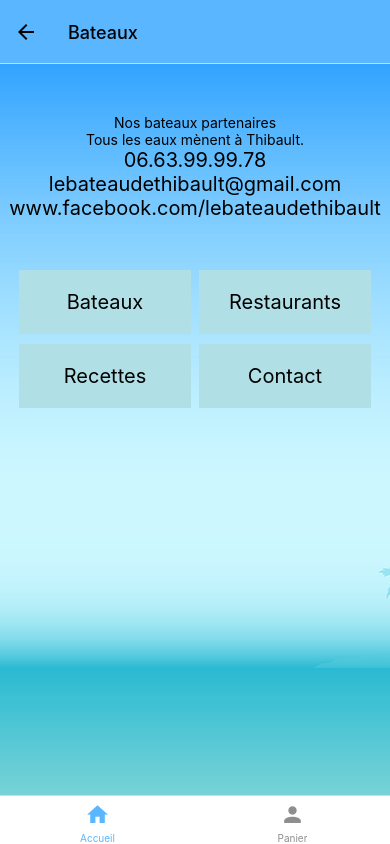
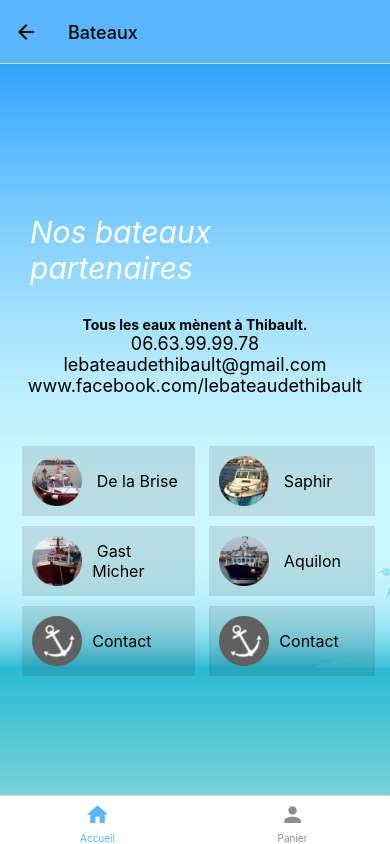
Before and after one commit to isabelleshao/LeBateauDeThibault, a React Native app: screen /Bateaux in a window 390 px wide. Built offline with nearby package versions, Linux system fonts and the light colour scheme.

Commit message:
BateauScreen done + Refactor Coordonnées  + start BateauComponent

```diff
--- a/src/component/BateauComponent.js
+++ b/src/component/BateauComponent.js
@@ -1,13 +1,29 @@
 import React from "react";
-import { View, Text, StyleSheet } from "react-native";
-
-const BateauComponent = (props) => {
+import {
+  Text,
+  StyleSheet,
+  Image,
+  SafeAreaView,
+  ImageBackground,
+  ScrollView,
+} from "react-native";
+import globalStyles from "../component/GlobalStyle";
+const BateauComponent = ({ route, navigation }) => {
+  const name = route.params.name;
+  const image = route.params.image;
   return (
-    <View style={styles.view}>
-      <Text style={styles.text}>
-        {props.icon} {props.title}
-      </Text>
-    </View>
+    <SafeAreaView style={globalStyles.container}>
+      <ImageBackground
+        source={require("../assets/img/background.png")}
+        resizeMode="cover"
+        style={{ flex: 1, justifyContent: "center" }}
+      >
+        <ScrollView>
+          <Text style={styles.text}>{name}</Text>
+          <Image source={image} />
+        </ScrollView>
+      </ImageBackground>
+    </SafeAreaView>
   );
 };
 
--- /dev/null
+++ b/src/component/CoordonneesComponent.js
@@ -0,0 +1,24 @@
+import React from "react";
+import { View, StyleSheet } from "react-native";
+
+import { OpenLinkComponent } from "../component/OpenLinkComponent";
+
+const CoordonneesComponent = () => {
+  return (
+    <View>
+      <OpenLinkComponent url={"tel:0663999978"}>
+        06.63.99.99.78
+      </OpenLinkComponent>
+      <OpenLinkComponent url={"mailto:lebateaudethibault@gmail.com"}>
+        lebateaudethibault@gmail.com
+      </OpenLinkComponent>
+      <OpenLinkComponent url={"https://www.facebook.com/lebateaudethibault"}>
+        www.facebook.com/lebateaudethibault
+      </OpenLinkComponent>
+    </View>
+  );
+};
+
+const styles = StyleSheet.create({});
+
+export default CoordonneesComponent;
--- a/src/screen/constants/GlobalStyle.js
+++ b/src/component/GlobalStyle.js
@@ -6,7 +6,16 @@ const globalStyles = StyleSheet.create({
   },
 
   background: { flex: 1, justifyContent: "center" },
+  titre: {
+    fontSize: 30,
+    color: "white",
+    fontStyle: "italic",
+    marginBottom: 30,
+  },
 
+  bold: {
+    fontWeight: "bold",
+  },
   descriptionArea: {
     marginHorizontal: 15,
     alignItems: "center",
@@ -18,7 +27,7 @@ const globalStyles = StyleSheet.create({
   },
   boutonGeneriqueStyle: {
     marginHorizontal: "1%",
-    backgroundColor: "powderblue",
+    backgroundColor: "rgba(0, 0, 0, 0.1)",
     paddingHorizontal: 10,
     paddingVertical: 20,
     width: "48%",
--- a/src/component/OpenLinkComponent.js
+++ b/src/component/OpenLinkComponent.js
@@ -20,7 +20,7 @@ const OpenLinkComponent = ({ url, children }) => {
 const styles = StyleSheet.create({
   contacts: {
     alignSelf: "center",
-    fontSize: 20,
+    fontSize: 18,
   },
 });
 
--- a/src/navigation/StackNavigation.js
+++ b/src/navigation/StackNavigation.js
@@ -8,6 +8,7 @@ import RestaurantScreen from "../screen/RestaurantScreen";
 import RecetteScreen from "../screen/RecetteScreen";
 import ProduitScreen from "../screen/ProduitScreen";
 import PanierScreen from "../screen/PanierScreen";
+import BateauComponent from "../component/BateauComponent";
 
 const Stack = createStackNavigator();
 
@@ -33,6 +34,8 @@ const MainStackNavigator = () => {
 
       <Stack.Screen name="Recettes" component={RecetteScreen} />
       <Stack.Screen name="Contact" component={ContactScreen} />
+
+      <Stack.Screen name="BateauSolo" component={BateauComponent} />
     </Stack.Navigator>
   );
 };
--- a/src/screen/BateauScreen.js
+++ b/src/screen/BateauScreen.js
@@ -4,13 +4,88 @@ import {
   StyleSheet,
   SafeAreaView,
   ImageBackground,
-  ScrollView,
   View,
   TouchableOpacity,
+  FlatList,
+  Image,
 } from "react-native";
-import { OpenLinkComponent } from "../component/OpenLinkComponent";
-import globalStyles from "./constants/GlobalStyle";
-const BateauScreen = () => {
+import CoordonneesComponent from "../component/CoordonneesComponent";
+import globalStyles from "../component/GlobalStyle";
+
+const BATEAUX = [
+  {
+    title: "De la Brise",
+    img: require("../assets/img/deLaBrise.png"),
+    icon: require("../assets/img/deLaBrise_icon.png"),
+    descriptioncom: "XXX YYY ZZZ ",
+    aboutus: "rere",
+  },
+  {
+    title: "Saphir",
+    img: require("../assets/img/saphir.png"),
+    icon: require("../assets/img/saphir_icon.png"),
+    descriptioncom: "XXX YYY ZZZ ",
+    aboutus: "",
+  },
+  {
+    title: "Gast Micher",
+    img: require("../assets/img/gastMicher.png"),
+    icon: require("../assets/img/gastMicher_icon.png"),
+    descriptioncom: "XXX YYY ZZZ ",
+    aboutus: "",
+  },
+  {
+    title: "Aquilon",
+    img: require("../assets/img/aquilon.png"),
+    icon: require("../assets/img/aquilon_icon.png"),
+    descriptioncom: "XXX YYY ZZZ ",
+    aboutus: "",
+  },
+];
+
+const BateauScreen = (props) => {
+  //Parce que ScrollView et FlatList ne sont pas compatible,
+  //https://stackoverflow.com/questions/66310158/flatlist-inside-scrollview-doesnt-work-in-react-native
+  const BeforeBateauScreen = () => {
+    return (
+      <View style={globalStyles.descriptionArea}>
+        <Text style={globalStyles.titre}>Nos bateaux partenaires</Text>
+        <Text style={globalStyles.bold}>
+          Tous les eaux m&#xE8;nent &#xE0; Thibault.
+        </Text>
+        <CoordonneesComponent />
+      </View>
+    );
+  };
+
+  const AfterBateauScreen = () => {
+    return (
+      <View style={globalStyles.boutonDuoStyle}>
+        <TouchableOpacity
+          style={styles.boutonAvecIcon}
+          onPress={() => props.navigation.navigate("Contact")}
+        >
+          <Image
+            style={styles.icon}
+            source={require("../assets/img/ancre.png")}
+          />
+          <Text style={styles.boutonTexte}>Contact</Text>
+        </TouchableOpacity>
+
+        <TouchableOpacity
+          style={styles.boutonAvecIcon}
+          onPress={() => props.navigation.navigate("Contact")}
+        >
+          <Image
+            style={styles.icon}
+            source={require("../assets/img/ancre.png")}
+          />
+          <Text style={styles.boutonTexte}>Contact</Text>
+        </TouchableOpacity>
+      </View>
+    );
+  };
+
   return (
     <SafeAreaView style={globalStyles.container}>
       <ImageBackground
@@ -18,58 +93,35 @@ const BateauScreen = () => {
         resizeMode="cover"
         style={globalStyles.background}
       >
-        <ScrollView>
-          <View style={globalStyles.descriptionArea}>
-            <Text>Nos bateaux partenaires</Text>
-            <Text>Tous les eaux m&#xE8;nent &#xE0; Thibault.</Text>
-            <View>
-              <OpenLinkComponent url={"tel:0663999978"}>
-                06.63.99.99.78
-              </OpenLinkComponent>
-              <OpenLinkComponent url={"mailto:lebateaudethibault@gmail.com"}>
-                lebateaudethibault@gmail.com
-              </OpenLinkComponent>
-              <OpenLinkComponent
-                url={"https://www.facebook.com/lebateaudethibault"}
-              >
-                www.facebook.com/lebateaudethibault
-              </OpenLinkComponent>
-            </View>
+        <View>
+          <View style={globalStyles.boutonsArea}>
+            <FlatList
+              data={BATEAUX}
+              ListHeaderComponent={BeforeBateauScreen}
+              ListFooterComponent={AfterBateauScreen}
+              keyExtractor={(item, index) => item.title}
+              numColumns={2}
+              renderItem={({ item }) => {
+                return (
+                  <TouchableOpacity
+                    style={styles.boutonAvecIcon}
+                    onPress={() =>
+                      props.navigation.navigate("BateauSolo", {
+                        name: item.title,
+                        image: item.img,
+                        descriptioncom: item.descriptioncom,
+                        aboutus: item.aboutus,
+                      })
+                    }
+                  >
+                    <Image style={styles.icon} source={item.icon} />
+                    <Text style={styles.boutonTexte}> {item.title}</Text>
+                  </TouchableOpacity>
+                );
+              }}
+            />
           </View>
-          <View style={globalStyles.boutonsArea}>
-            <View style={globalStyles.boutonDuoStyle}>
-              <TouchableOpacity
-                style={globalStyles.boutonGeneriqueStyle}
-                onPress={() => props.navigation.navigate("Bateaux")}
-              >
-                <Text style={globalStyles.boutonTexte}>Bateaux</Text>
-              </TouchableOpacity>
-
-              <TouchableOpacity
-                style={globalStyles.boutonGeneriqueStyle}
-                onPress={() => props.navigation.navigate("Restaurants")}
-              >
-                <Text style={globalStyles.boutonTexte}>Restaurants</Text>
-              </TouchableOpacity>
-            </View>
-
-            <View style={globalStyles.boutonDuoStyle}>
-              <TouchableOpacity
-                style={globalStyles.boutonGeneriqueStyle}
-                onPress={() => props.navigation.navigate("Recettes")}
-              >
-                <Text style={globalStyles.boutonTexte}>Recettes</Text>
-              </TouchableOpacity>
-
-              <TouchableOpacity
-                style={globalStyles.boutonGeneriqueStyle}
-                onPress={() => props.navigation.navigate("Contact")}
-              >
-                <Text style={globalStyles.boutonTexte}>Contact</Text>
-              </TouchableOpacity>
-            </View>
-          </View>
-        </ScrollView>
+        </View>
       </ImageBackground>
     </SafeAreaView>
   );
@@ -79,6 +131,25 @@ const styles = StyleSheet.create({
   text: {
     fontSize: 30,
   },
+  boutonAvecIcon: {
+    flexDirection: "row",
+    marginHorizontal: "2%",
+    backgroundColor: "rgba(0, 0, 0, 0.1)",
+    paddingHorizontal: 10,
+    paddingVertical: 10,
+    width: "48%",
+    marginBottom: 10,
+  },
+  icon: {
+    height: 50,
+    width: 50,
+    marginRight: 10,
+  },
+  boutonTexte: {
+    alignSelf: "center",
+    color: "black",
+    fontSize: 16,
+  },
 });
 
 export default BateauScreen;
--- a/src/screen/ContactScreen.js
+++ b/src/screen/ContactScreen.js
@@ -1,18 +1,17 @@
-import React, { useCallback } from "react";
+import React from "react";
 import {
   Text,
   SafeAreaView,
   Image,
   StyleSheet,
-  View,
   ScrollView,
   ImageBackground,
 } from "react-native";
-import { OpenLinkComponent } from "../component/OpenLinkComponent";
-
+import CoordonneesComponent from "../component/CoordonneesComponent";
+import globalStyles from "../component/GlobalStyle";
 const ContactScreen = () => {
   return (
-    <SafeAreaView style={styles.container}>
+    <SafeAreaView style={globalStyles.container}>
       <ImageBackground
         source={require("../assets/img/background.png")}
         resizeMode="cover"
@@ -24,20 +23,7 @@ const ContactScreen = () => {
             source={require("../assets/img/TIG.png")}
           />
           <Text style={styles.titre}>Le bateau de Thibault</Text>
-          <View>
-            <OpenLinkComponent url={"tel:0663999978"}>
-              06.63.99.99.78
-            </OpenLinkComponent>
-            <OpenLinkComponent url={"mailto:lebateaudethibault@gmail.com"}>
-              lebateaudethibault@gmail.com
-            </OpenLinkComponent>
-            <OpenLinkComponent
-              url={"https://www.facebook.com/lebateaudethibault"}
-            >
-              www.facebook.com/lebateaudethibault
-            </OpenLinkComponent>
-          </View>
-
+          <CoordonneesComponent />
           <Text style={styles.description}>
             Qu'il est chaud le soleil {"\n"} Quand nous sommes en vacances{" "}
             {"\n"} Y a d' la joie, des hirondelles {"\n"} C'est le sud de la
@@ -53,9 +39,6 @@ const ContactScreen = () => {
 };
 
 const styles = StyleSheet.create({
-  container: {
-    flex: 1,
-  },
   titre: {
     fontSize: 30,
     alignSelf: "center",
--- a/src/screen/HomeScreen.js
+++ b/src/screen/HomeScreen.js
@@ -9,8 +9,8 @@ import {
   ScrollView,
 } from "react-native";
 import { MaterialCommunityIcons, MaterialIcons } from "@expo/vector-icons";
-import globalStyles from "./constants/GlobalStyle";
-import { OpenLinkComponent } from "../component/OpenLinkComponent";
+import globalStyles from "../component/GlobalStyle";
+import CoordonneesComponent from "../component/CoordonneesComponent";
 
 const HomeScreen = (props) => {
   return (
@@ -22,22 +22,10 @@ const HomeScreen = (props) => {
       >
         <ScrollView>
           <View style={globalStyles.descriptionArea}>
-            <Text style={styles.titre}>Le Bateau de Thibault</Text>
+            <Text style={globalStyles.titre}>Le Bateau de Thibault</Text>
             <Text>Vente en direct de notre bateau</Text>
             <Text>Produits selon la saison, livraisons sur Paris</Text>
-            <View>
-              <OpenLinkComponent url={"tel:0663999978"}>
-                06.63.99.99.78
-              </OpenLinkComponent>
-              <OpenLinkComponent url={"mailto:lebateaudethibault@gmail.com"}>
-                lebateaudethibault@gmail.com
-              </OpenLinkComponent>
-              <OpenLinkComponent
-                url={"https://www.facebook.com/lebateaudethibault"}
-              >
-                www.facebook.com/lebateaudethibault
-              </OpenLinkComponent>
-            </View>
+            <CoordonneesComponent />
           </View>
 
           <View style={globalStyles.boutonsArea}>
@@ -111,16 +99,10 @@ const HomeScreen = (props) => {
 };
 
 const styles = StyleSheet.create({
-  titre: {
-    fontSize: 30,
-    color: "white",
-    fontStyle: "italic",
-  },
-
   boutonSoloStyle: {
     marginHorizontal: "1%",
     marginBottom: 10,
-    backgroundColor: "powderblue",
+    backgroundColor: "rgba(0, 0, 0, 0.1)",
     padding: 20,
     width: "98%",
   },
```
Also changed, not shown: src/component/BoutonHome.js (deleted, +0 -23 lines).
